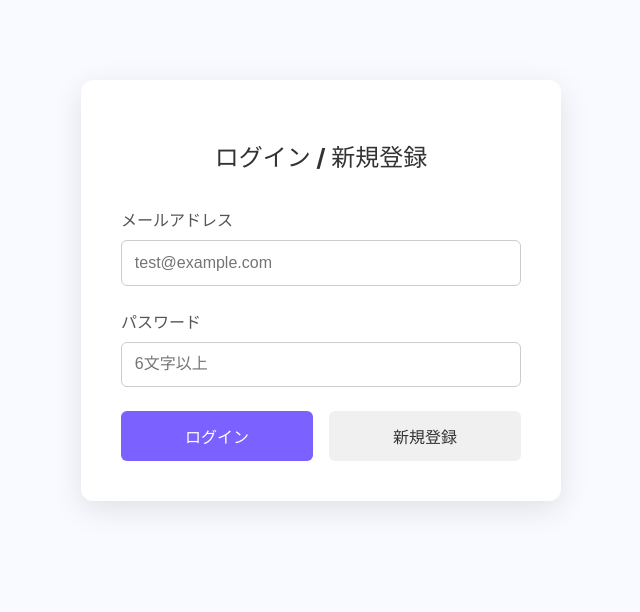
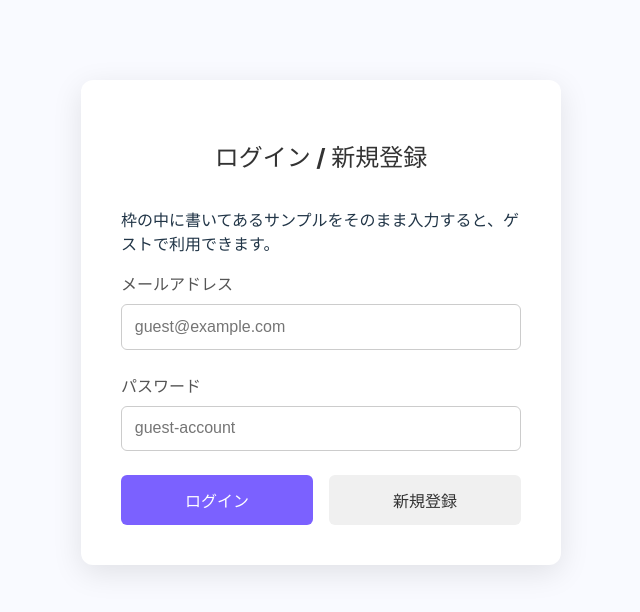
Before and after one commit to CatsHandDev/ai_tool_map, a React (Vite) app: page /login in a window 1280 px wide. Shown: the top 612 px of the page, without its empty margins (319-959 px from the left). Built offline with nearby package versions, Linux system fonts and the light colour scheme; no server answers.

Commit message:
announce for guest login

```diff
--- a/src/pages/LoginPage.tsx
+++ b/src/pages/LoginPage.tsx
@@ -78,6 +78,7 @@ export const LoginPage = () => {
     <div className="login-container">
       <div className="login-form">
         <h2>ログイン / 新規登録</h2>
+        <p>枠の中に書いてあるサンプルをそのまま入力すると、ゲストで利用できます。</p>
         <form>
           <div className="form-group">
             <label htmlFor="email">メールアドレス</label>
@@ -86,7 +87,7 @@ export const LoginPage = () => {
               type="email"
               value={email}
               onChange={(e) => setEmail(e.target.value)}
-              placeholder="test@example.com"
+              placeholder="guest@example.com"
               required
             />
           </div>
@@ -97,7 +98,7 @@ export const LoginPage = () => {
               type="password"
               value={password}
               onChange={(e) => setPassword(e.target.value)}
-              placeholder="6文字以上"
+              placeholder="guest-account"
               required
             />
           </div>
```
